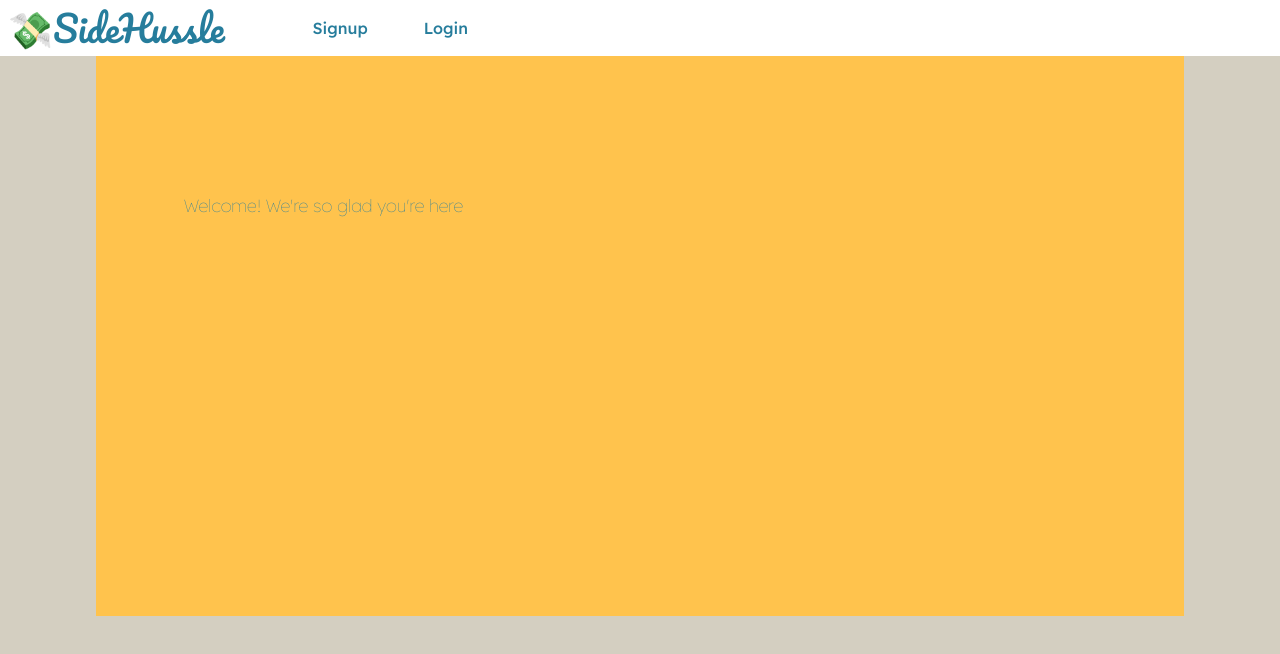
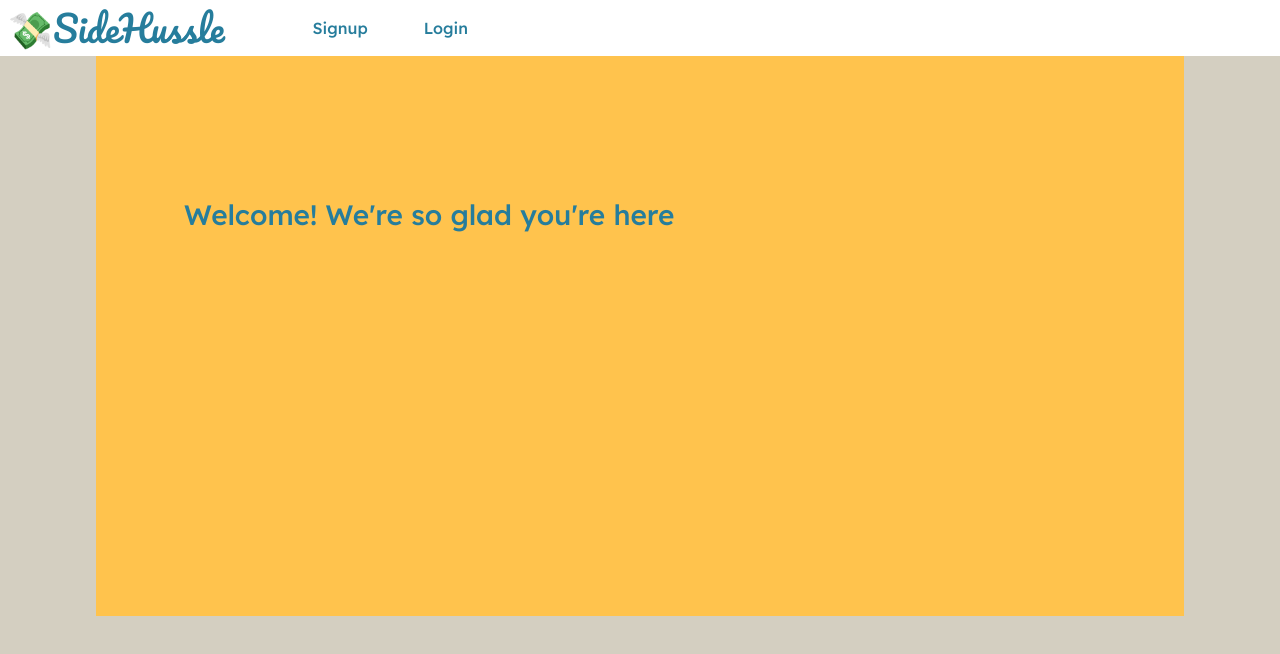
Before and after one commit to HunterHarvell/Project-3-Team-2, a React (Create React App) app in the folder client/: page / in a window 1280 px wide. Shown: the top 654 px of the page. Built offline with nearby package versions, Linux system fonts and the light colour scheme.

Commit message:
playing around with colors

```diff
--- a/client/src/components/Jumbotron/index.js
+++ b/client/src/components/Jumbotron/index.js
@@ -18,10 +18,14 @@ function Jumbotron({ children }) {
             clear: "both",
             paddingTop: 120,
             textAlign: "center",
+            textColor: "#267D9C",
+            background: "#ffc34d",
+            borderColor: "#ffc34d",
           }}
         >
           <h1>
             {/* Hello {$firstName}! Wecome to your {$businessName} Page! */}
+            <h3>Hello! Welcome to your business page</h3>
           </h1>
 
           {children}
@@ -43,7 +47,7 @@ function Jumbotron({ children }) {
           <ul className="flex-row">
             <ul className="mx-1">
               <card>
-                <p>Welcome! We're so glad you're here</p>
+                <h3>Welcome! We're so glad you're here</h3>
               </card>
             </ul>
           </ul>
```
